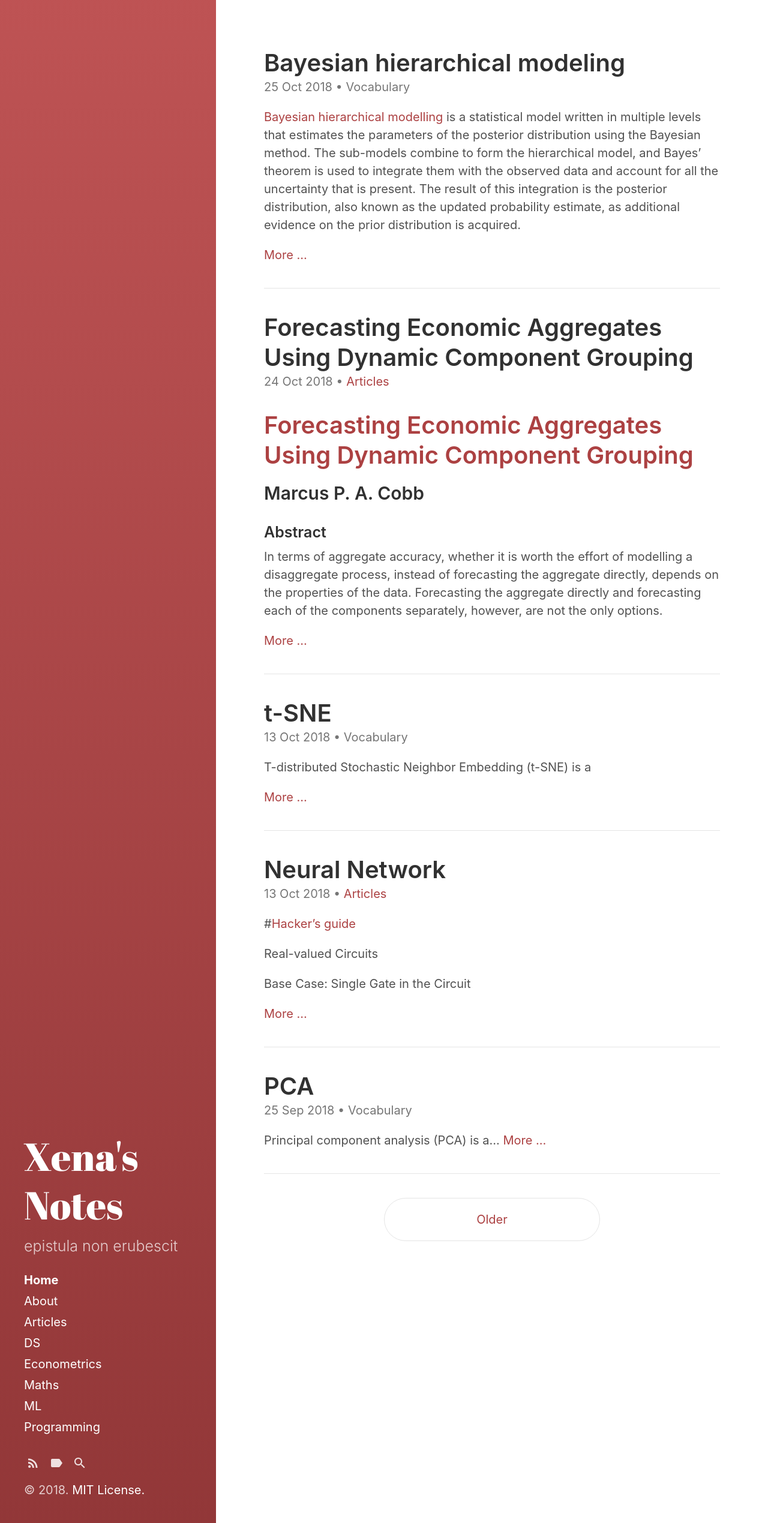
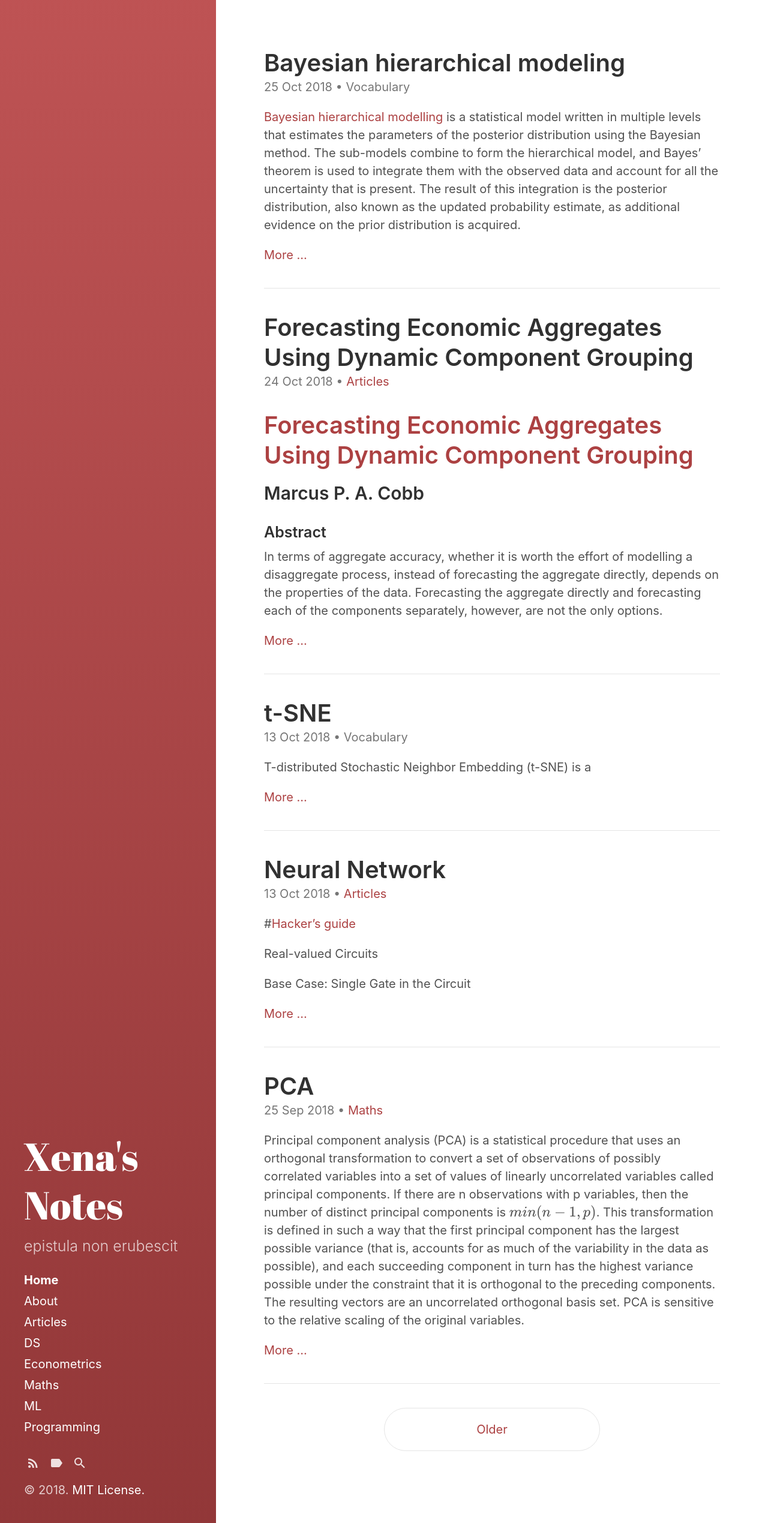
Before and after one commit to xenakas/gitpage, a Jekyll site: the page built from index.html, in a window 1280 px wide. Shown: the whole page at 60% size. Built offline with Jekyll 4.4.1, drawn with Linux system fonts in a browser that asks for light colours; formulas are drawn with MathJax 3; the list of posts is cut into pages by our own code; part of the change alters nothing that is shown.

Commit message:
Update and rename 2018-09-25-vocabulary-pca.md to 2018-09-25-pca.md

```diff
--- a/_posts/2018-09-25-vocabulary-pca.md
+++ b/_posts/2018-09-25-pca.md
@@ -1,18 +1,18 @@
 ---
 title: "PCA"
 layout: post
-excerpt: "Principal component analysis (PCA) is a... "
-mathjax: true
-use_math : true
+excerpt_separator: "<!--more-->"
 tags:
   - vocabulary
   - pca
 categories:
-  - Vocabulary
+  - Maths
 ---
 
 
 Principal component analysis (PCA) is a statistical procedure that uses an orthogonal transformation to convert a set of observations of possibly correlated variables into a set of values of linearly uncorrelated variables called principal components. If there are n observations with p variables, then the number of distinct principal components is $$min(n-1,p)$$. This transformation is defined in such a way that the first principal component has the largest possible variance (that is, accounts for as much of the variability in the data as possible), and each succeeding component in turn has the highest variance possible under the constraint that it is orthogonal to the preceding components. The resulting vectors are an uncorrelated orthogonal basis set. PCA is sensitive to the relative scaling of the original variables.
+
+<!--more-->
 
 ## [PCA using SVD](https://youtu.be/FgakZw6K1QQ)
 
```
